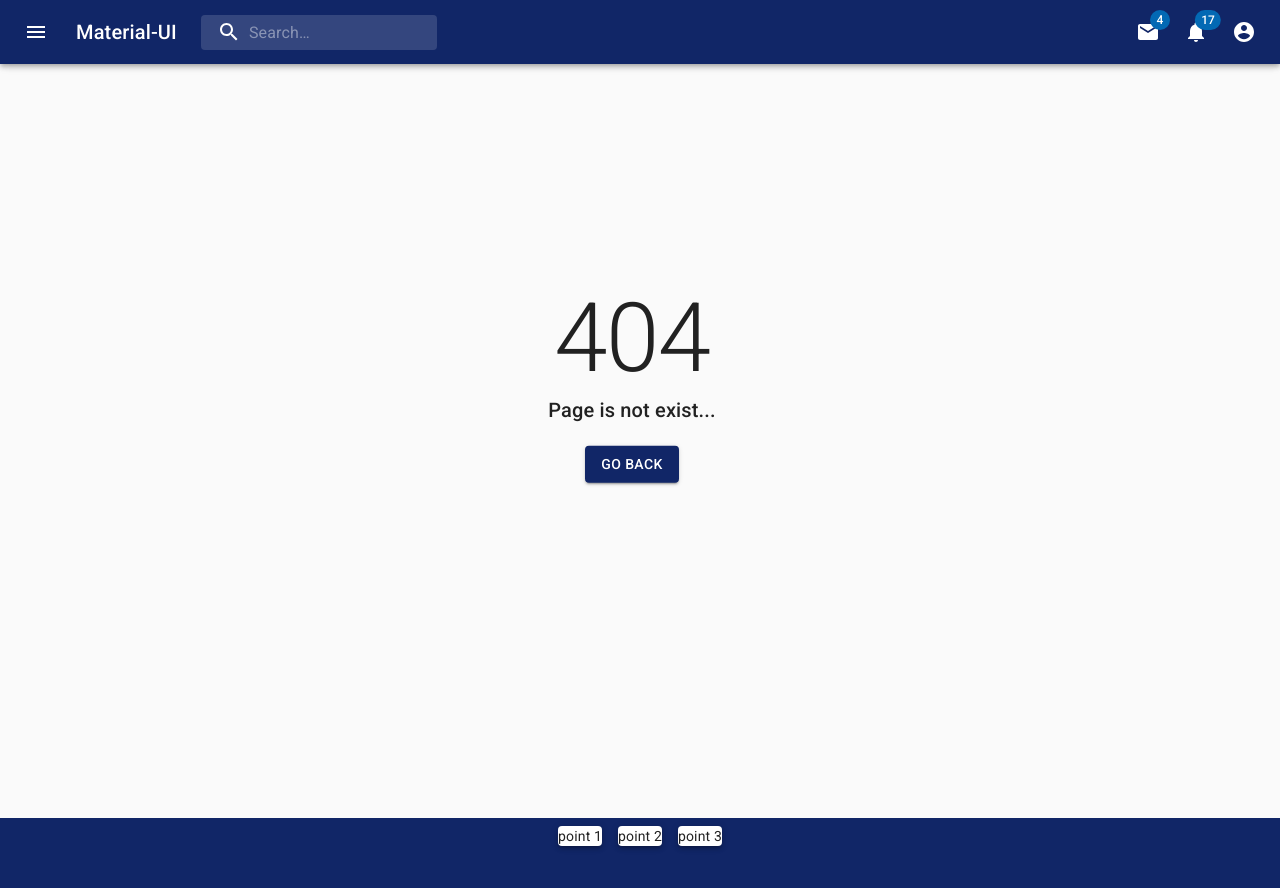
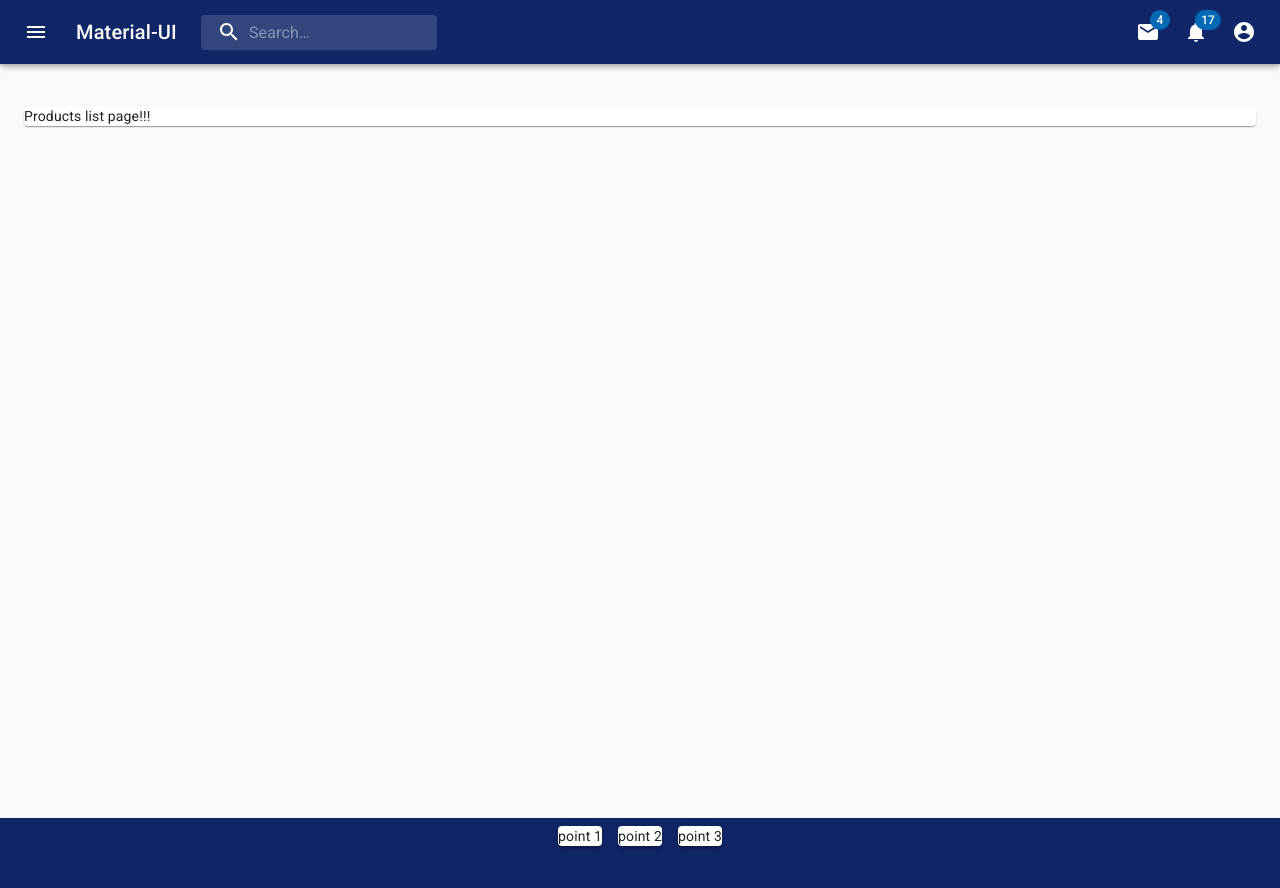
Before and after one commit to TelezhenkoPV/music_shop, a React (Create React App) app in the folder client/: page /products-list in a window 1280 px wide. Before the commit this address had no page. Shown: the top 888 px of the page. Built offline with nearby package versions, Linux system fonts and the light colour scheme.

Commit message:
basic_routes [1tFpsKQx]: [routes basic settings]

```diff
--- /dev/null
+++ b/client/src/pages/Basket/index.js
@@ -0,0 +1,22 @@
+import React from 'react'
+import Container from '@material-ui/core/Container'
+import { makeStyles } from '@material-ui/core/styles'
+import Paper from '@material-ui/core/Paper'
+
+const useStyles = makeStyles((theme) => ({
+  root: {
+    height: '90%',
+  },
+}))
+
+function Basket() {
+  const classes = useStyles()
+
+  return (
+    <Container className={classes.root}>
+      <Paper>Basket!!!</Paper>
+    </Container>
+  )
+}
+
+export default Basket
--- /dev/null
+++ b/client/src/pages/PDP/index.js
@@ -0,0 +1,22 @@
+import React from 'react'
+import Container from '@material-ui/core/Container'
+import { makeStyles } from '@material-ui/core/styles'
+import Paper from '@material-ui/core/Paper'
+
+const useStyles = makeStyles((theme) => ({
+  root: {
+    height: '90%',
+  },
+}))
+
+function PDP() {
+  const classes = useStyles()
+
+  return (
+    <Container className={classes.root}>
+      <Paper>Product details page!!!</Paper>
+    </Container>
+  )
+}
+
+export default PDP
--- /dev/null
+++ b/client/src/pages/PLP/index.js
@@ -0,0 +1,22 @@
+import React from 'react'
+import Container from '@material-ui/core/Container'
+import { makeStyles } from '@material-ui/core/styles'
+import Paper from '@material-ui/core/Paper'
+
+const useStyles = makeStyles((theme) => ({
+  root: {
+    height: '90%',
+  },
+}))
+
+function PLP() {
+  const classes = useStyles()
+
+  return (
+    <Container className={classes.root}>
+      <Paper>Products list page!!!</Paper>
+    </Container>
+  )
+}
+
+export default PLP
--- a/client/src/routes/MainRoutes/index.js
+++ b/client/src/routes/MainRoutes/index.js
@@ -3,6 +3,9 @@ import { Route, Switch } from 'react-router-dom'
 import Main from '../../pages/Main/index'
 import NotFound from '../../pages/NotFound/index'
 import Gitars from '../../pages/Gitars/index'
+import Basket from '../../pages/Basket'
+import PDP from '../../pages/PDP'
+import PLP from '../../pages/PLP'
 
 const MainRoutes = () => {
   return (
@@ -10,6 +13,9 @@ const MainRoutes = () => {
       <Switch>
         <Route exact path="/" render={() => <Main />} />
         <Route exact path="/gitars" render={() => <Gitars />} />
+        <Route exact path="/basket" render={() => <Basket />} />
+        <Route exact path="/product-details" render={() => <PDP />} />
+        <Route exact path="/products-list" render={() => <PLP />} />
         <Route exact path="*" render={() => <NotFound />} />
       </Switch>
     </>
```
Also changed, not shown: 2 other files (tests, documents, lock files or other folders).
